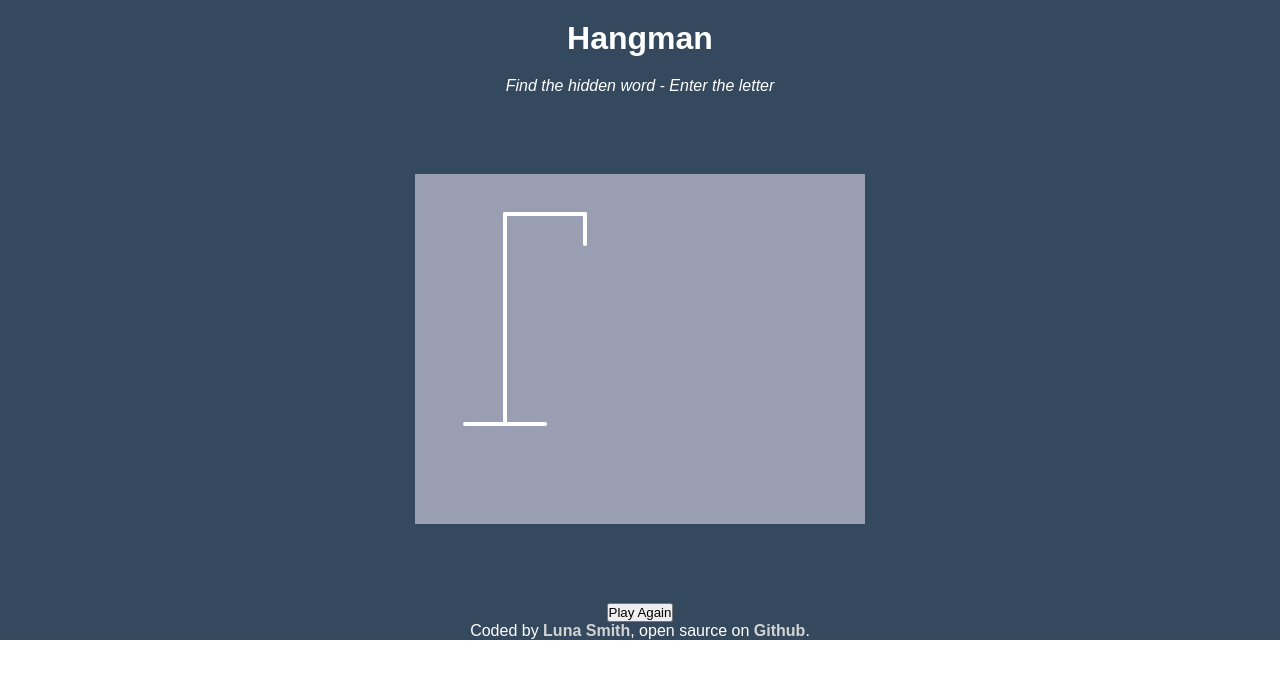
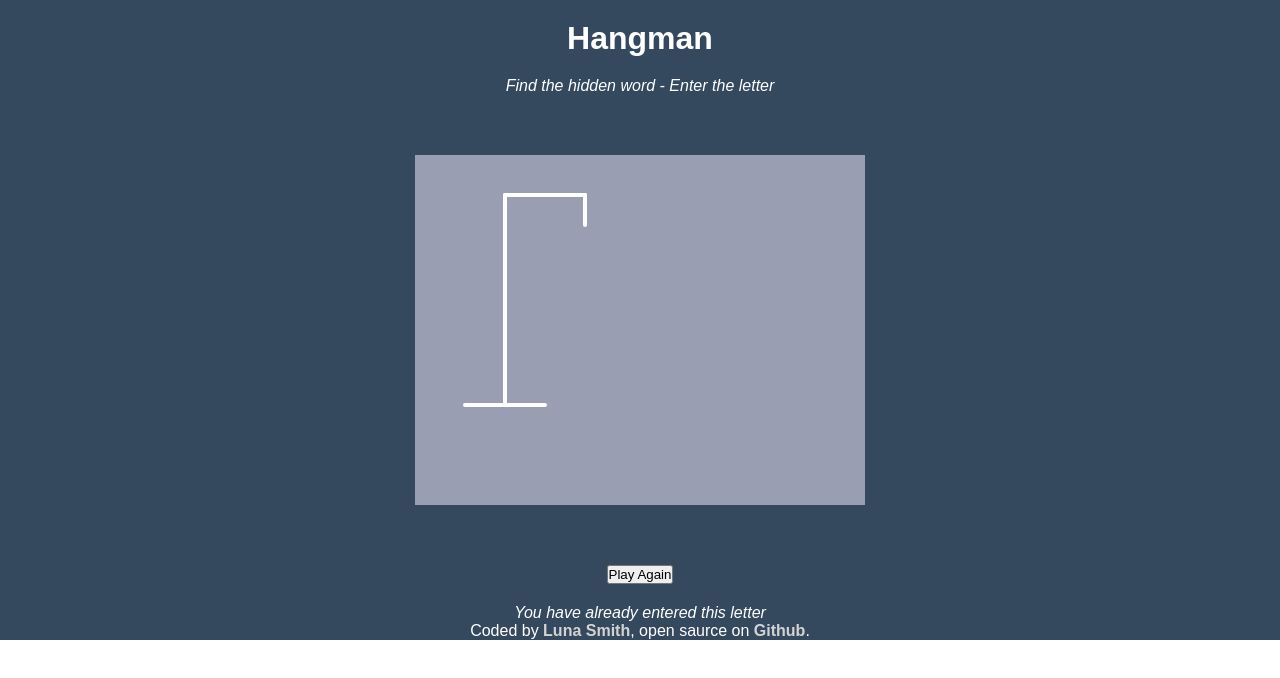
Before and after one commit to Lu-Smith/hangman-react-typescript, a React (Create React App) app: page / in a window 1280 px wide. Shown: the top 678 px of the page. Built offline with nearby package versions, Linux system fonts and the light colour scheme.

Commit message:
Created Notification.tsx

```diff
--- a/src/App.tsx
+++ b/src/App.tsx
@@ -3,6 +3,7 @@ import './App.css';
 import Figure from './components/Figure';
 import Footer from './components/Footer';
 import Header from './components/Header';
+import Notification from './components/Notification';
 import PopUp from './components/PopUp';
 import Word from './components/Word';
 import WrongLetters from './components/WrongLetters';
@@ -17,6 +18,7 @@ function App() {
            <Word />
         </div>
         <PopUp />
+        <Notification />
         <Footer />
     </div>
   );
--- /dev/null
+++ b/src/components/Notification.tsx
@@ -0,0 +1,11 @@
+import React from 'react'
+
+const Notification = () => {
+  return (
+    <div className="notification-container" id="notification-container">
+      <p>You have already entered this letter</p>
+    </div>
+  )
+}
+
+export default Notification
```
